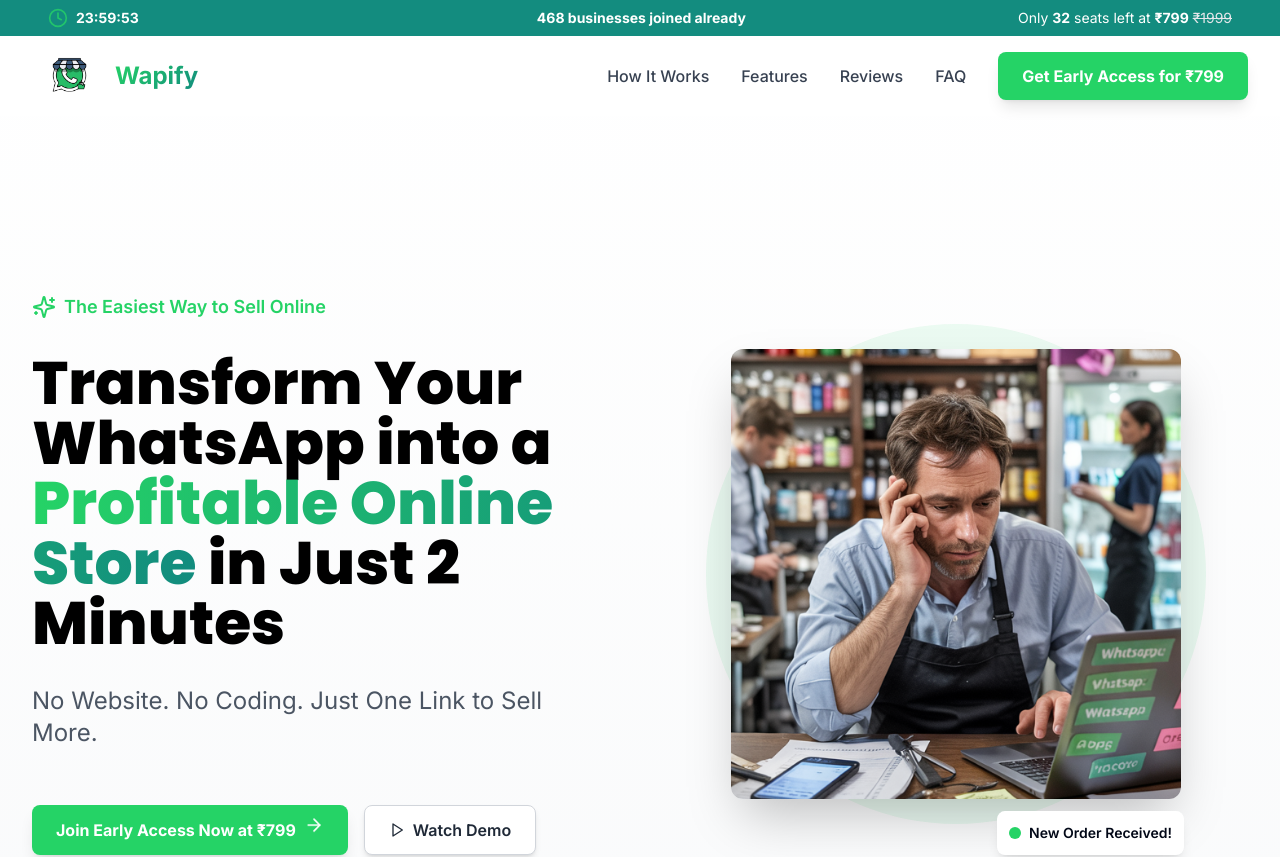
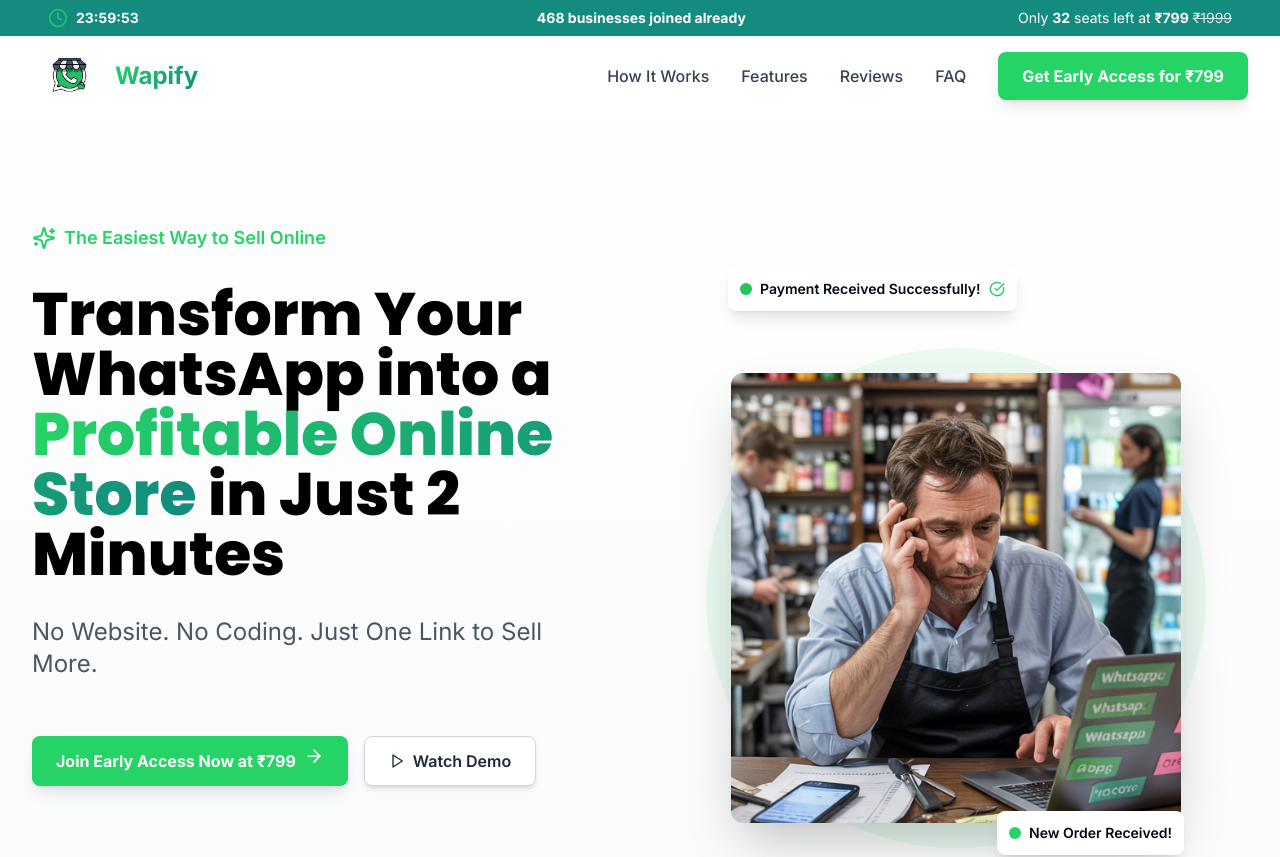
Before and after one commit to subratkumar98/wapify-storefront-link-76, a React (Vite) app: page / in a window 1280 px wide. Shown: the top 857 px of the page. Built offline with nearby package versions, Linux system fonts and the light colour scheme.

Commit message:
feat: Enhance hero section with animations
- Added an animated "Payment Received Successfully!" button above the illustration.
- Aligned the illustration with the header sentence and "Watch Demo" button.

```diff
--- a/src/components/HeroSection.tsx
+++ b/src/components/HeroSection.tsx
@@ -1,13 +1,13 @@
 
 import React from 'react';
-import { ArrowRight, Sparkles } from 'lucide-react';
+import { ArrowRight, Sparkles, CheckCircle } from 'lucide-react';
 import { VideoButton } from './VideoModal';
 
 export const HeroSection: React.FC = () => {
   return (
     <section className="section pt-48 pb-20 md:pt-56 md:pb-28 bg-gradient-to-b from-white to-gray-50">
       <div className="container-custom">
-        <div className="grid grid-cols-1 lg:grid-cols-2 gap-12 items-center">
+        <div className="grid grid-cols-1 lg:grid-cols-2 gap-12 items-start"> {/* Changed from items-center to items-start */}
           {/* Text Content */}
           <div className="space-y-8 opacity-0 animate-fade-in">
             <div className="flex items-center gap-2 text-whatsapp font-semibold text-base md:text-lg animate-fade-in-right">
@@ -44,8 +44,17 @@ export const HeroSection: React.FC = () => {
 
           {/* Illustration */}
           <div className="relative h-[500px] md:h-[600px] lg:h-[700px] opacity-0 animate-fade-in animate-delay-200">
-            <div className="absolute inset-0 flex items-center justify-center">
+            <div className="absolute inset-0 flex items-start justify-center pt-12"> {/* Added pt-12 for top alignment */}
               <div className="relative w-full h-full">
+                {/* Payment Success Notification */}
+                <div className="absolute top-0 left-8 md:left-12 lg:left-16 bg-white rounded-lg shadow-lg p-3 z-10 animate-bounce-light">
+                  <div className="flex items-center space-x-2">
+                    <div className="w-3 h-3 bg-green-500 rounded-full"></div>
+                    <span className="text-sm font-semibold">Payment Received Successfully!</span>
+                    <CheckCircle className="h-4 w-4 text-green-500" />
+                  </div>
+                </div>
+
                 <div className="absolute top-1/2 left-1/2 transform -translate-x-1/2 -translate-y-1/2 w-80 h-80 md:w-96 md:h-96 lg:w-[500px] lg:h-[500px] rounded-full bg-whatsapp/10 animate-pulse"></div>
 
                 <img
@@ -54,6 +63,7 @@ export const HeroSection: React.FC = () => {
                   className="absolute top-1/2 left-1/2 transform -translate-x-1/2 -translate-y-1/2 w-72 h-72 md:w-80 md:h-80 lg:w-[450px] lg:h-[450px] object-cover rounded-xl shadow-2xl"
                 />
 
+                {/* New Order Notification */}
                 <div className="absolute bottom-8 right-8 md:bottom-12 md:right-12 lg:bottom-16 lg:right-16 bg-white rounded-lg shadow-lg p-3 animate-bounce-light">
                   <div className="flex items-center space-x-2">
                     <div className="w-3 h-3 bg-whatsapp rounded-full"></div>
```
